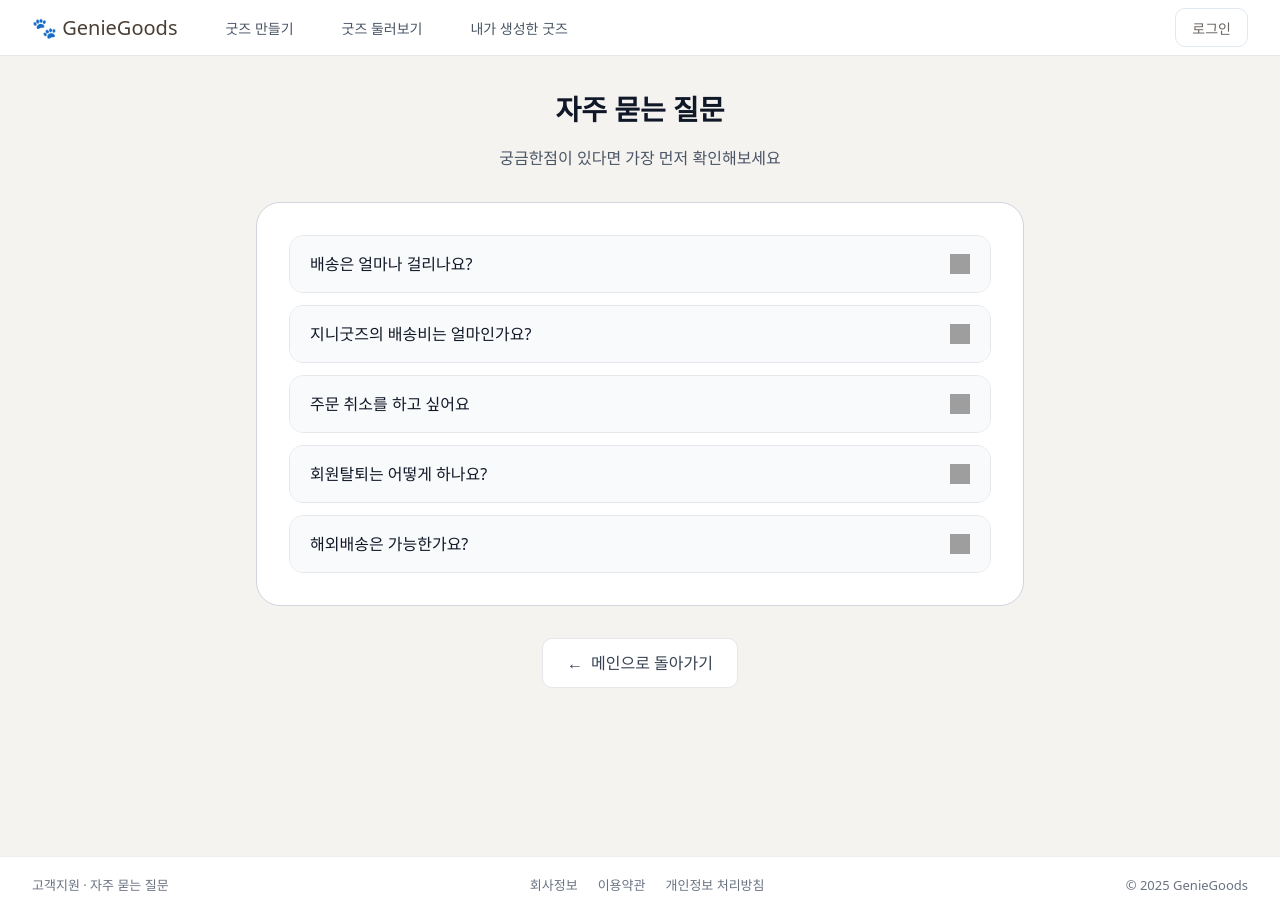
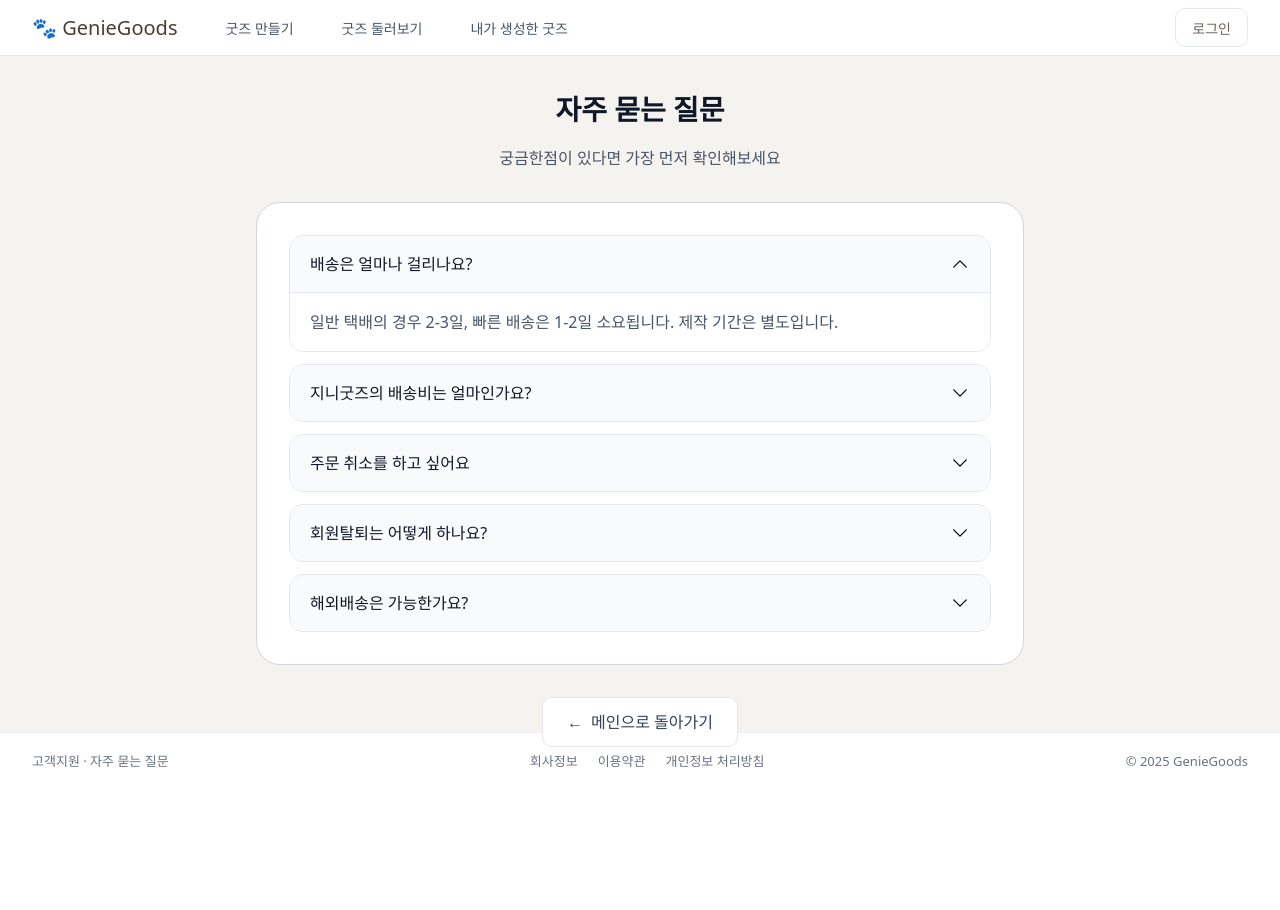
Before and after one commit to 2025-SMHRD-IS-GAI-1/geniegoods-front1, a React app: page /question in a window 1280 px wide. Both pictures are taken after a click on the button "배송은 얼마나 걸리나요?". After the commit the page ends 800 px from the top, so only its background shows below. Built offline with nearby package versions, Linux system fonts and the light colour scheme; no server answers; the HTML template or start-up script is replaced by a standard one.

Commit message:
자주 묻는 질문

```diff
--- a/src/components/common/Footer.jsx
+++ b/src/components/common/Footer.jsx
@@ -1,6 +1,6 @@
 export default function Footer() {
   return (
-    <footer className="w-full border-t border-[#eee] bg-white">
+    <footer className="w-full border-t border-[#eee] h-14 bg-white">
       <div className="max-w-[1440px] mx-auto px-8">
         <div className="flex items-center justify-between pt-[18px] pb-[14px]">
           {/* 왼쪽: 고객지원 */}
--- a/src/components/common/Header.jsx
+++ b/src/components/common/Header.jsx
@@ -81,7 +81,7 @@ export default function Header() {
   };
 
   return (
-    <header className="bg-white border-b border-[#e5e7eb] h-[56px] w-full relative z-50">
+    <header className="bg-white border-b border-[#e5e7eb] h-14 w-full relative z-50">
       <div className="h-full flex items-center justify-between px-4 md:px-8 max-w-[1440px] mx-auto">
         {/* 왼쪽: 로고 + 네비 */}
         <div className="flex items-center gap-8">
--- a/src/pages/QuestionPage.jsx
+++ b/src/pages/QuestionPage.jsx
@@ -1,11 +1,6 @@
 import { useState } from "react";
 import { useNavigate } from "react-router-dom";
-
-// Figma에서 가져온 아이콘 URL들
-const imgIcon =
-  "http://localhost:3845/assets/fd8a5cfce30b1a36a8952ec69b094d8555c59a03.svg";
-const imgIcon1 =
-  "http://localhost:3845/assets/738bc4a4de825974a87b0648e59c6cc83c2738c9.svg";
+import { ChevronUpIcon, ChevronDownIcon } from "@heroicons/react/24/outline";
 
 // FAQ 데이터
 const faqData = [
@@ -42,10 +37,15 @@ const faqData = [
 
 export default function QuestionPage() {
   const navigate = useNavigate();
-  const [openId, setOpenId] = useState(1); // 첫 번째 질문이 기본으로 열려있음
+  const [openIdList, setOpenIdList] = useState([]); // 첫 번째 질문이 기본으로 열려있음
 
   const toggleQuestion = (id) => {
-    setOpenId(openId === id ? null : id);
+    if (openIdList.includes(id)) {
+      setOpenIdList(openIdList.filter((item) => item !== id));
+    } else {
+      setOpenIdList([...openIdList, id]);
+    }
+    console.log(openIdList);
   };
 
   const handleBackToMain = () => {
@@ -53,7 +53,7 @@ export default function QuestionPage() {
   };
 
   return (
-    <div className="bg-[#f5f3f0] min-h-screen">
+    <div className="bg-[#f5f3f0] h-[calc(100vh-124px)]">
       <div className="max-w-[1440px] mx-auto px-8 py-8">
         {/* 페이지 제목 */}
         <div className="text-center mb-8">
@@ -70,7 +70,7 @@ export default function QuestionPage() {
           <div className="bg-white border border-[#d1d5dc] rounded-[24px] p-8">
             <div className="space-y-3">
               {faqData.map((faq) => {
-                const isOpen = openId === faq.id;
+                const isOpen = openIdList.includes(faq.id);
                 return (
                   <div
                     key={faq.id}
@@ -89,13 +89,16 @@ export default function QuestionPage() {
                         {faq.question}
                       </span>
                       <div className="flex-shrink-0 ml-4">
-                        <img
-                          src={isOpen ? imgIcon : imgIcon1}
-                          alt={isOpen ? "접기" : "펼치기"}
-                          className={`w-5 h-5 transition-transform ${
-                            isOpen ? "rotate-180" : ""
-                          }`}
-                        />
+                        {/* 화살표 */}
+                        {isOpen ? (
+                          <ChevronUpIcon
+                            className={`w-5 h-5 transition-transfrom`}
+                          />
+                        ) : (
+                          <ChevronDownIcon
+                            className={`w-5 h-5 transition-transform`}
+                          />
+                        )}
                       </div>
                     </button>
 
```
